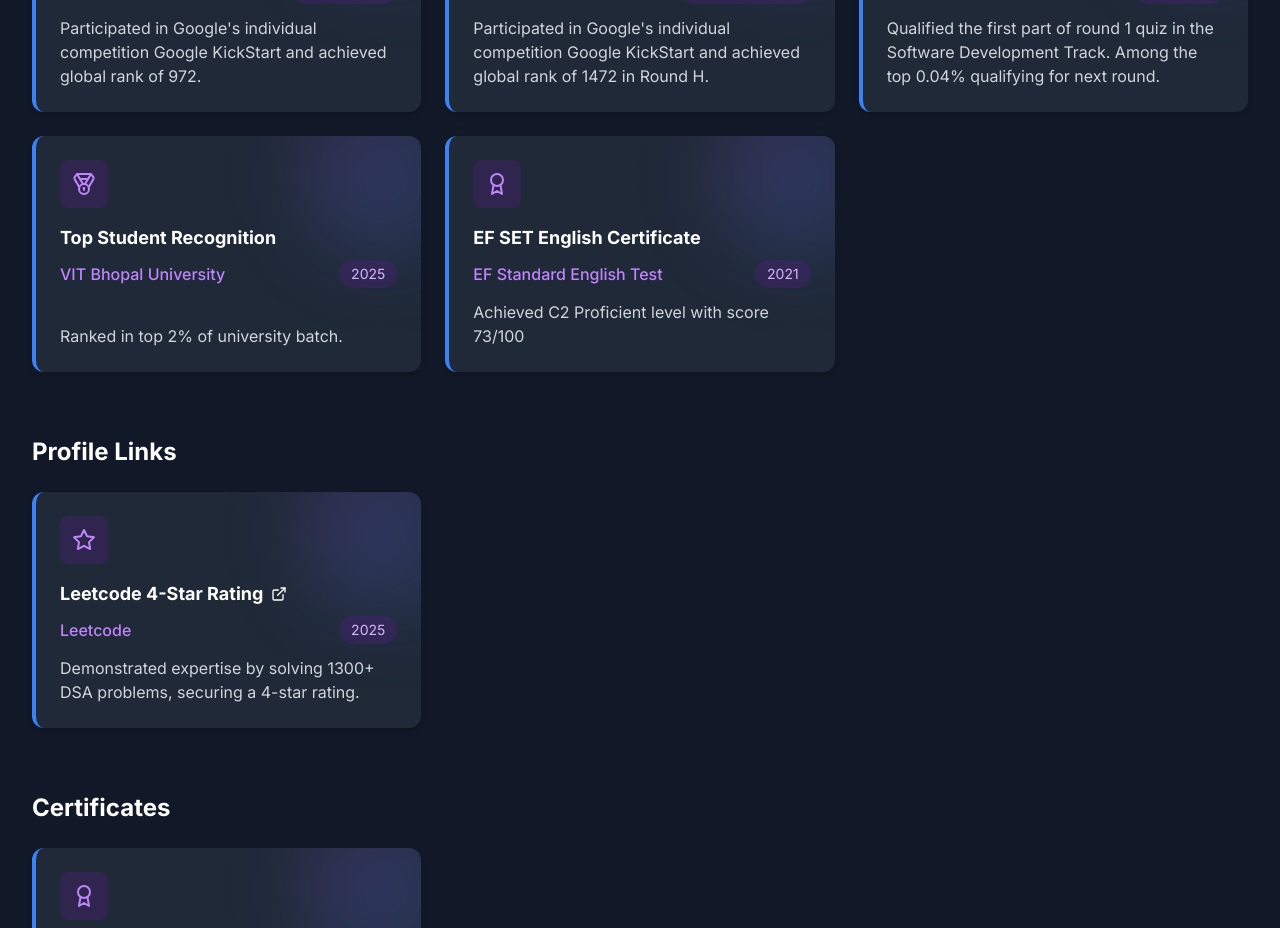
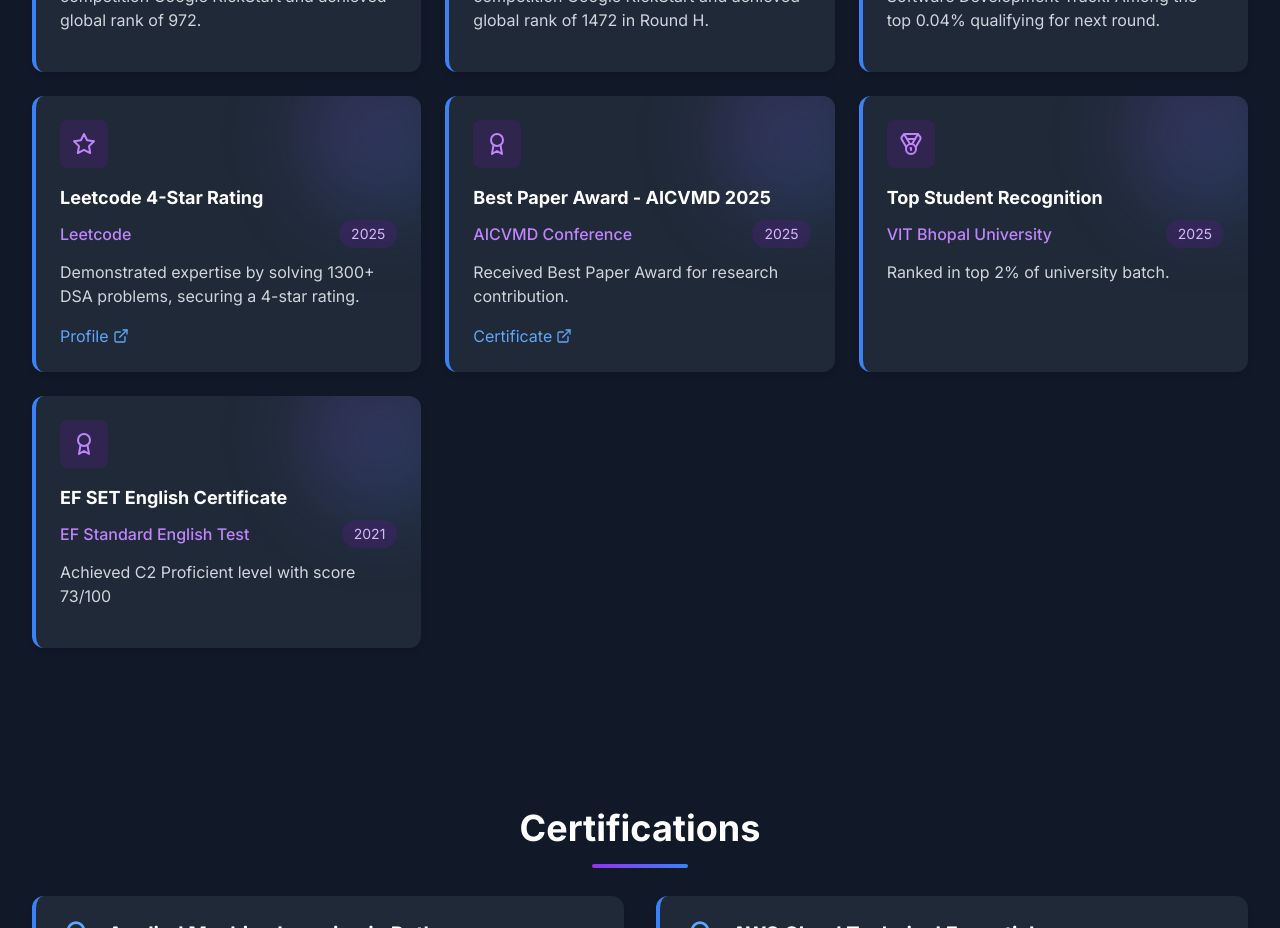
Before and after one commit to vedant22p/Personal-Portfolio, a React (Vite) app: page / in a window 1280 px wide. Shown: the part 5880-6808 px from the top of the page. Built offline with nearby package versions, Linux system fonts and the light colour scheme.

Commit message:
Update Achievements Layout

```diff
--- a/src/components/sections/Achievements.tsx
+++ b/src/components/sections/Achievements.tsx
@@ -28,6 +28,24 @@ const achievementsData = [
     icon: Star
   },
   {
+    id: 4,
+    title: "Leetcode 4-Star Rating",
+    organization: "Leetcode",
+    year: "2025",
+    description: "Demonstrated expertise by solving 1300+ DSA problems, securing a 4-star rating.",
+    profileLink: "https://leetcode.com/u/user0352V/",
+    icon: Star
+  },
+  {
+    id: 5,
+    title: "Best Paper Award - AICVMD 2025",
+    organization: "AICVMD Conference",
+    year: "2025",
+    description: "Received Best Paper Award for research contribution.",
+    certificateLink: "https://drive.google.com/file/d/1d4VowNhPsUGXAhPec68zjrDzI8YfJEKl/view?usp=drive_link",
+    icon: Award
+  },
+  {
     id: 6,
     title: "Top Student Recognition",
     organization: "VIT Bhopal University",
@@ -45,34 +63,19 @@ const achievementsData = [
   }
 ];
 
-const profileLinks = [
-  {
-    id: 4,
-    title: "Leetcode 4-Star Rating",
-    organization: "Leetcode",
-    year: "2025",
-    description: "Demonstrated expertise by solving 1300+ DSA problems, securing a 4-star rating.",
-    link: "https://leetcode.com/u/user0352V/",
-    icon: Star
-  }
-];
+const Achievements: React.FC = () => {
+  return (
+    <section id="achievements" className="py-20">
+      <div className="container mx-auto">
+        <SectionHeading title="Achievements" />
 
-const certificates = [
-  {
-    id: 5,
-    title: "Best Paper Award - AICVMD 2025",
-    organization: "AICVMD Conference",
-    year: "2025",
-    description: "Received Best Paper Award for research contribution.",
-    link: "https://drive.google.com/file/d/1d4VowNhPsUGXAhPec68zjrDzI8YfJEKl/view?usp=drive_link",
-    icon: Award
-  }
-];
-
-const AchievementCard = ({ item }) => (
+        <div className="mt-12 grid grid-cols-1 md:grid-cols-2 lg:grid-cols-3 gap-6">
+          {achievementsData.map((item, index) => (
             <div
+              key={item.id}
               data-aos="fade-up"
               data-aos-duration="1000"
+              data-aos-delay={index * 100}
               className="bg-gray-800 rounded-xl shadow-md p-6 transition-all duration-300 hover:shadow-lg hover:-translate-y-1 relative overflow-hidden group border-l-4 border-blue-500 h-full"
             >
               <div className="absolute -right-10 -top-10 w-40 h-40 bg-gradient-to-br from-purple-500/20 to-blue-500/20 rounded-full blur-2xl group-hover:scale-150 transition-transform duration-500"></div>
@@ -82,21 +85,7 @@ const AchievementCard = ({ item }) => (
                   <item.icon size={24} />
                 </div>
 
-      <h3 className="text-lg font-bold text-white mb-2">
-        {item.link ? (
-          <a
-            href={item.link}
-            target="_blank"
-            rel="noopener noreferrer"
-            className="hover:text-purple-400 transition-colors flex items-center gap-2"
-          >
-            {item.title}
-            <ExternalLink size={16} />
-          </a>
-        ) : (
-          item.title
-        )}
-      </h3>
+                <h3 className="text-lg font-bold text-white mb-2">{item.title}</h3>
 
                 <div className="flex justify-between items-center mb-3">
                   <p className="text-purple-400 font-medium">{item.organization}</p>
@@ -105,47 +94,33 @@ const AchievementCard = ({ item }) => (
                   </span>
                 </div>
 
-      <p className="text-gray-300 mt-auto">{item.description}</p>
+                <p className="text-gray-300 mb-4">{item.description}</p>
+
+                <div className="flex gap-4 mt-auto">
+                  {item.profileLink && (
+                    <a
+                      href={item.profileLink}
+                      target="_blank"
+                      rel="noopener noreferrer"
+                      className="inline-flex items-center text-blue-400 hover:text-blue-300 transition-colors"
+                    >
+                      Profile <ExternalLink size={16} className="ml-1" />
+                    </a>
+                  )}
+                  {item.certificateLink && (
+                    <a
+                      href={item.certificateLink}
+                      target="_blank"
+                      rel="noopener noreferrer"
+                      className="inline-flex items-center text-blue-400 hover:text-blue-300 transition-colors"
+                    >
+                      Certificate <ExternalLink size={16} className="ml-1" />
+                    </a>
+                  )}
                 </div>
               </div>
-);
-
-const Achievements: React.FC = () => {
-  return (
-    <section id="achievements" className="py-20">
-      <div className="container mx-auto">
-        <SectionHeading title="Achievements" />
-
-        <div className="mt-12 space-y-16">
-          {/* General Achievements */}
-          <div>
-            <h3 className="text-2xl font-bold text-white mb-6">General Achievements</h3>
-            <div className="grid grid-cols-1 md:grid-cols-2 lg:grid-cols-3 gap-6">
-              {achievementsData.map((item) => (
-                <AchievementCard key={item.id} item={item} />
+            </div>
           ))}
-            </div>
-          </div>
-
-          {/* Profile Links */}
-          <div>
-            <h3 className="text-2xl font-bold text-white mb-6">Profile Links</h3>
-            <div className="grid grid-cols-1 md:grid-cols-2 lg:grid-cols-3 gap-6">
-              {profileLinks.map((item) => (
-                <AchievementCard key={item.id} item={item} />
-              ))}
-            </div>
-          </div>
-
-          {/* Certificates */}
-          <div>
-            <h3 className="text-2xl font-bold text-white mb-6">Certificates</h3>
-            <div className="grid grid-cols-1 md:grid-cols-2 lg:grid-cols-3 gap-6">
-              {certificates.map((item) => (
-                <AchievementCard key={item.id} item={item} />
-              ))}
-            </div>
-          </div>
         </div>
       </div>
     </section>
```
Lines whose indentation alone changed are shown as unchanged.
